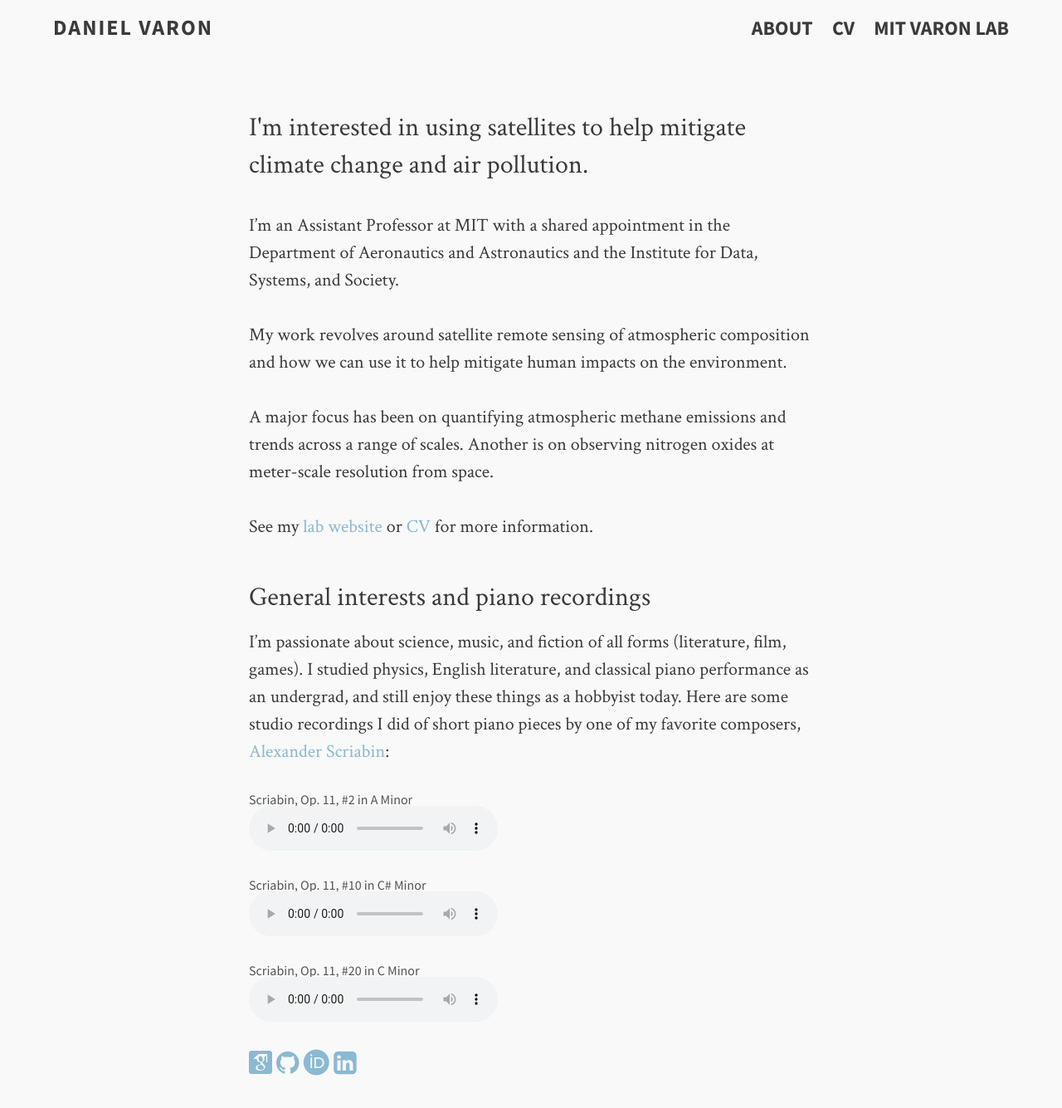
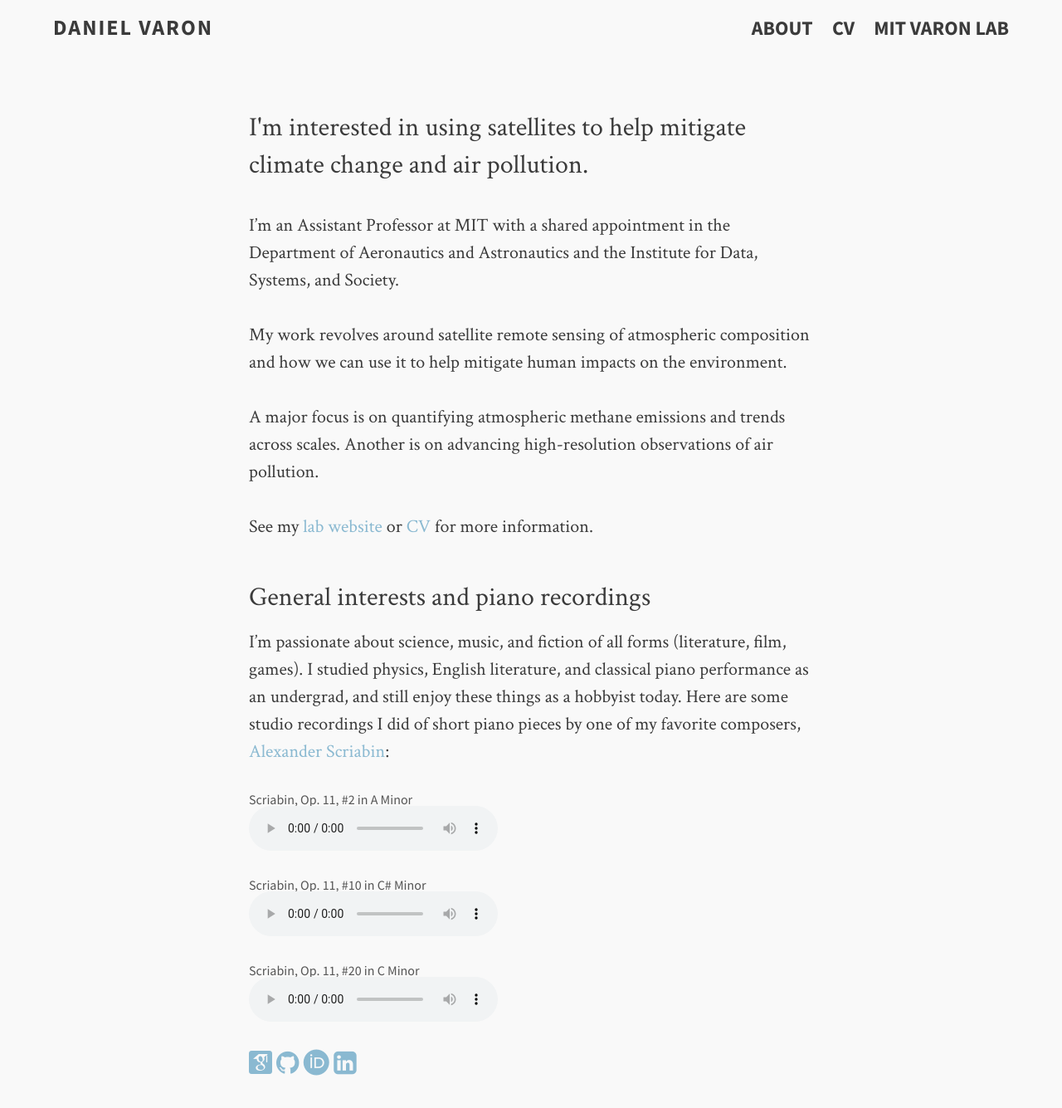
Before and after one commit to djvaron/djvaron.github.io, a Jekyll site: the page built from about.md, in a window 1280 px wide. Shown: the whole page at 83% size. Built offline with Jekyll 4.4.1, drawn with Linux system fonts in a browser that asks for light colours; some web fonts are replaced.

Commit message:
update about

```diff
--- a/about.md
+++ b/about.md
@@ -10,7 +10,7 @@ I'm an Assistant Professor at MIT with a shared appointment in the Department of
 
 My work revolves around satellite remote sensing of atmospheric composition and how we can use it to help mitigate human impacts on the environment.
 
-A major focus has been on quantifying atmospheric methane emissions and trends across a range of scales. Another is on observing nitrogen oxides at meter-scale resolution from space.
+A major focus is on quantifying atmospheric methane emissions and trends across scales. Another is on advancing high-resolution observations of air pollution.
 
 See my <a href="https://varon.mit.edu/">lab website</a> or <a href="{{ site.url }}/daniel_varon_cv.pdf" target="_blank">CV</a> for more information.
 
```
